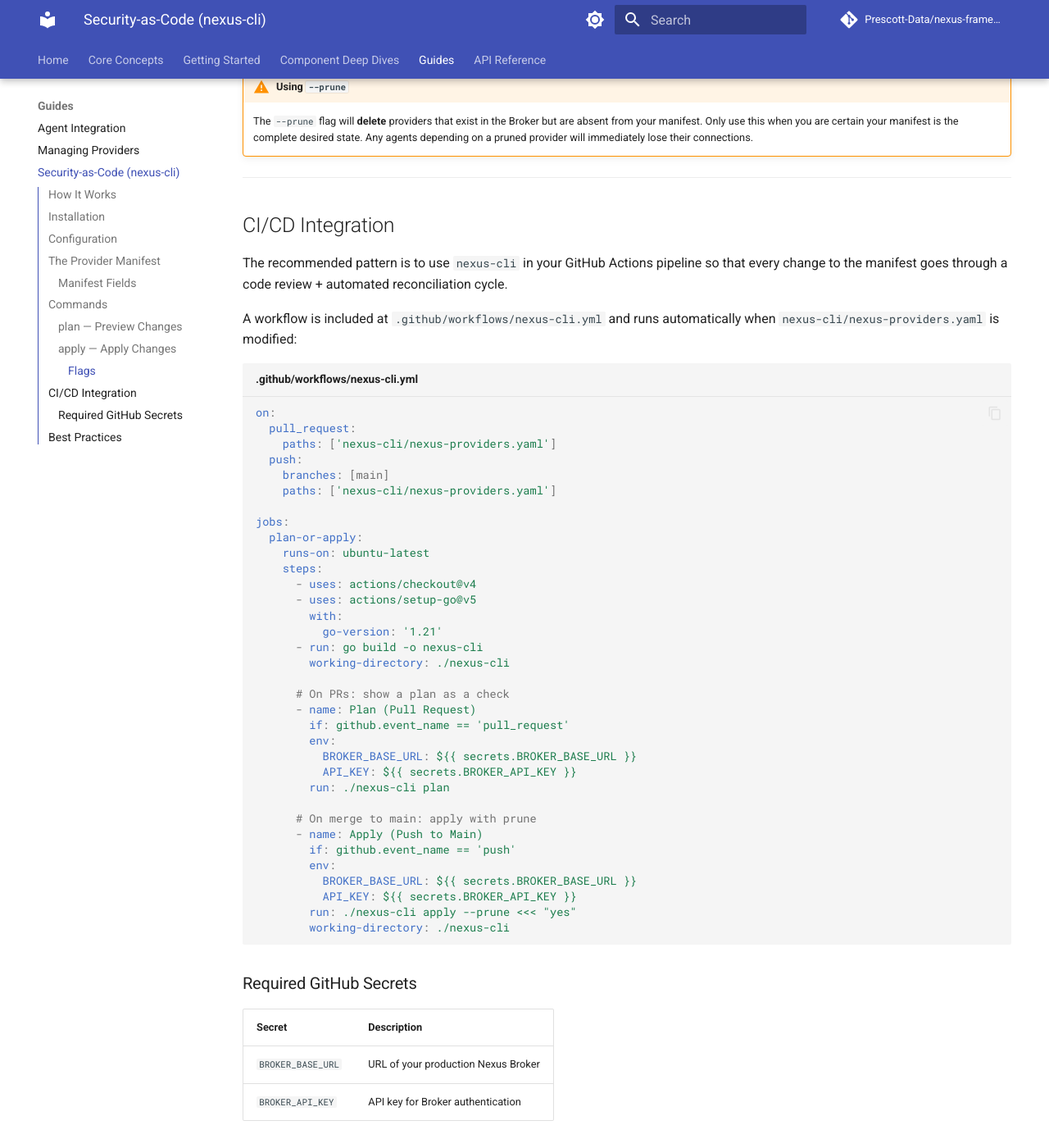
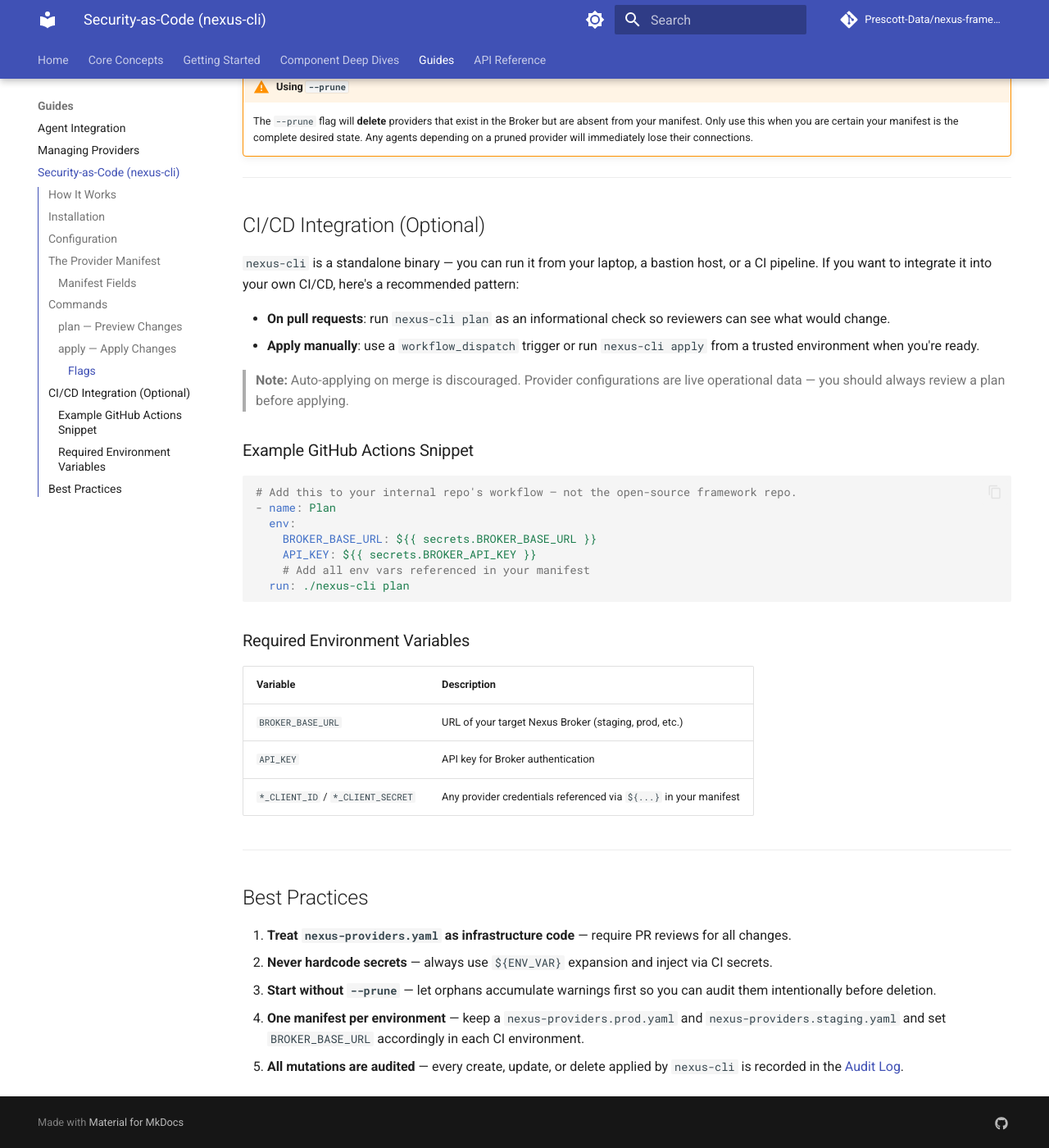
Before and after one commit to Prescott-Data/nexus-framework, an MkDocs documentation site: the page built from docs/guides/security-as-code.md, in a window 1280 px wide and 1400 px high, scrolled down 4191 px. Shown: the whole window at 82% size. Built offline with MkDocs 1.6.1 and Material for MkDocs 9.7.7, drawn with Linux system fonts in a browser that asks for light colours; comment, search, counter and statistics services are not loaded.

Commit message:
chore: remove CI workflow from open repo, update docs
The nexus-cli workflow belongs in the internal repo, not the open-source
framework. The CLI is a standalone operational tool — users run it from
their own environments against whichever Broker they target.

Updated security-as-code.md to show CI/CD as optional with a generic
snippet instead of referencing a shipped workflow file.

````diff
--- a/docs/guides/security-as-code.md
+++ b/docs/guides/security-as-code.md
@@ -169,55 +169,34 @@
 
 ---
 
-## CI/CD Integration
+## CI/CD Integration (Optional)
 
-The recommended pattern is to use `nexus-cli` in your GitHub Actions pipeline so that every change to the manifest goes through a code review + automated reconciliation cycle.
+`nexus-cli` is a standalone binary — you can run it from your laptop, a bastion host, or a CI pipeline. If you want to integrate it into your own CI/CD, here's a recommended pattern:
 
-A workflow is included at `.github/workflows/nexus-cli.yml` and runs automatically when `nexus-cli/nexus-providers.yaml` is modified:
+- **On pull requests**: run `nexus-cli plan` as an informational check so reviewers can see what would change.
+- **Apply manually**: use a `workflow_dispatch` trigger or run `nexus-cli apply` from a trusted environment when you're ready.
 
-```yaml title=".github/workflows/nexus-cli.yml"
-on:
-  pull_request:
-    paths: ['nexus-cli/nexus-providers.yaml']
-  push:
-    branches: [main]
-    paths: ['nexus-cli/nexus-providers.yaml']
+> **Note:** Auto-applying on merge is discouraged. Provider configurations are live operational data — you should always review a plan before applying.
 
-jobs:
-  plan-or-apply:
-    runs-on: ubuntu-latest
-    steps:
-      - uses: actions/checkout@v4
-      - uses: actions/setup-go@v5
-        with:
-          go-version: '1.21'
-      - run: go build -o nexus-cli
-        working-directory: ./nexus-cli
+### Example GitHub Actions Snippet
 
-      # On PRs: show a plan as a check
-      - name: Plan (Pull Request)
-        if: github.event_name == 'pull_request'
-        env:
-          BROKER_BASE_URL: ${{ secrets.BROKER_BASE_URL }}
-          API_KEY: ${{ secrets.BROKER_API_KEY }}
-        run: ./nexus-cli plan
-
-      # On merge to main: apply with prune
-      - name: Apply (Push to Main)
-        if: github.event_name == 'push'
-        env:
-          BROKER_BASE_URL: ${{ secrets.BROKER_BASE_URL }}
-          API_KEY: ${{ secrets.BROKER_API_KEY }}
-        run: ./nexus-cli apply --prune <<< "yes"
-        working-directory: ./nexus-cli
+```yaml
+# Add this to your internal repo's workflow — not the open-source framework repo.
+- name: Plan
+  env:
+    BROKER_BASE_URL: ${{ secrets.BROKER_BASE_URL }}
+    API_KEY: ${{ secrets.BROKER_API_KEY }}
+    # Add all env vars referenced in your manifest
+  run: ./nexus-cli plan
 ```
 
-### Required GitHub Secrets
+### Required Environment Variables
 
-| Secret | Description |
+| Variable | Description |
 | :--- | :--- |
-| `BROKER_BASE_URL` | URL of your production Nexus Broker |
-| `BROKER_API_KEY` | API key for Broker authentication |
+| `BROKER_BASE_URL` | URL of your target Nexus Broker (staging, prod, etc.) |
+| `API_KEY` | API key for Broker authentication |
+| `*_CLIENT_ID` / `*_CLIENT_SECRET` | Any provider credentials referenced via `${...}` in your manifest |
 
 ---
 
````
Also changed, not shown: 1 other file.
